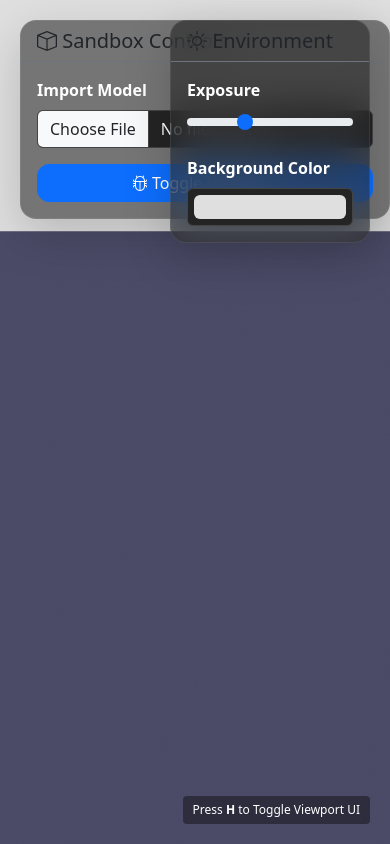
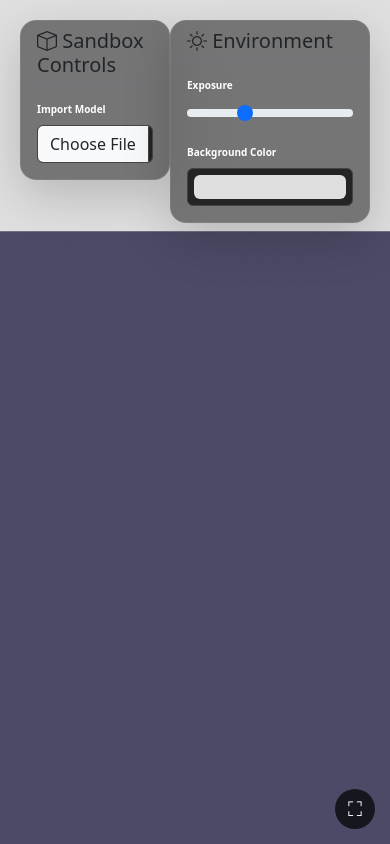
Before and after one commit to akarshit-1609/glb-3d-viewer, a website built with Vite: page index.html in a window 390 px wide. Built offline with nearby package versions, Linux system fonts and the light colour scheme; no server answers; animation ran at ten frames a second.

Commit message:
improve responsive layout for mobile devices

```diff
--- a/index.html
+++ b/index.html
@@ -87,16 +87,14 @@
         #animPanel {
             bottom: 20px;
             left: 20px;
-            min-width: 250px;
+            min-width: 350px;
             display: none;
         }
 
         #lightPanel {
             top: 20px;
-            right:
-                20px;
-            width:
-                200px;
+            right: 20px;
+            min-width: 200px;
         }
 
         .ui-panel.hidden {
@@ -113,6 +111,66 @@
             padding: 5px 10px;
             border-radius: 4px;
             font-size: 12px;
+        }
+
+        .fullscreen-btn {
+            position: fixed;
+            bottom: 20px;
+            right: 20px;
+            width: 45px;
+            height: 45px;
+            display: none;
+            align-items: center;
+            justify-content: center;
+            border: none;
+            border-radius: 50%;
+            background: rgba(0, 0, 0, 0.7);
+            color: white;
+            font-size: 24px;
+            cursor: pointer;
+            z-index: 1000;
+            transition: background 0.3s, transform 0.2s;
+        }
+
+        .fullscreen-btn:hover {
+            background: rgba(0, 0, 0, 0.9);
+            transform: scale(1.05);
+        }
+
+        @media (max-width: 768px) {
+            .ui-panel {
+                font-size: 10px;
+            }
+
+            #topPanel {
+                width: 150px;
+            }
+
+            #topPanel #btnInspector {
+                display: none;
+            }
+
+            #animPanel {
+                min-width: 200px;
+                width: 200px;
+            }
+
+            #lightPanel {
+                width: 100px;
+            }
+
+            #hint {
+                display: none;
+            }
+
+            .fullscreen-btn {
+                display: flex;
+                bottom: 15px;
+                right: 15px;
+                width: 40px;
+                height: 40px;
+                font-size: 20px;
+            }
         }
     </style>
 </head>
@@ -242,6 +300,10 @@
 
     <div id="hint" class="ui-panel">Press <strong>H</strong> to Toggle Viewport UI</div>
 
+    <button id="fullscreenBtn" class="fullscreen-btn">
+        ⛶
+    </button>
+
     <script type="module" src="/main.js"></script>
 
 </body>
--- a/main.js
+++ b/main.js
@@ -104,6 +104,16 @@ document.getElementById("btnInspector").addEventListener("click", () => {
     }
 });
 
+
+// For Mobile View Only
+document.getElementById("fullscreenBtn").addEventListener("click", () => {
+  if (!document.fullscreenElement) {
+    canvas.requestFullscreen();
+  } else {
+    document.exitFullscreen();
+  }
+});
+
 // CRITICAL: "H" Key UI Visibility Toggle
 window.addEventListener("keydown", (e) => {
     if (e.key.toLowerCase() === "h") {
```
